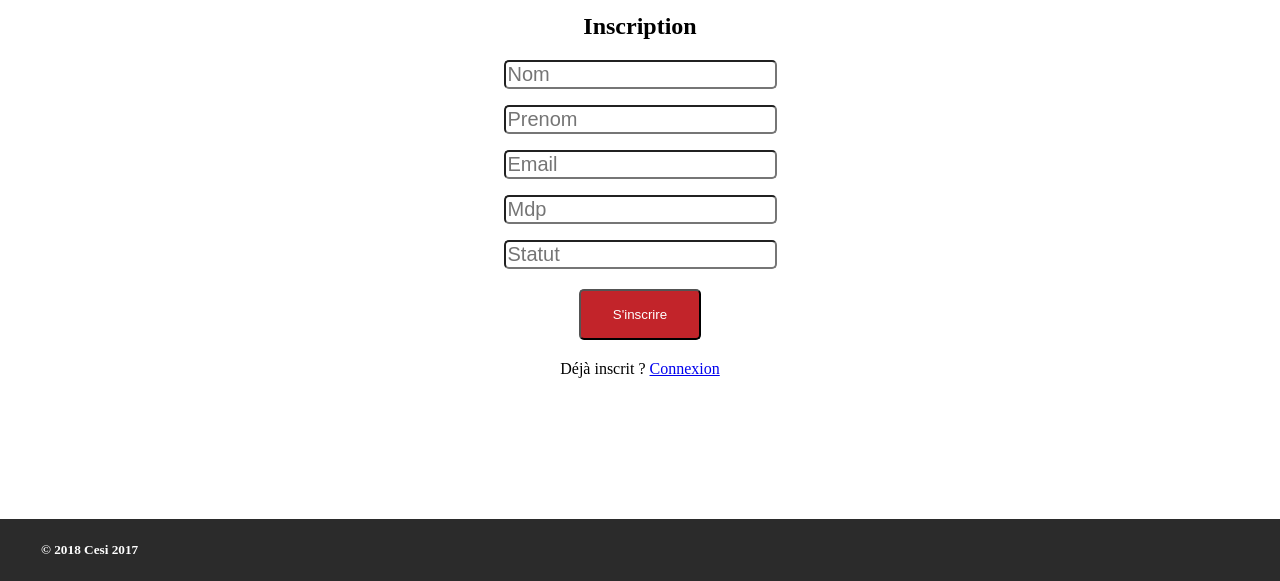
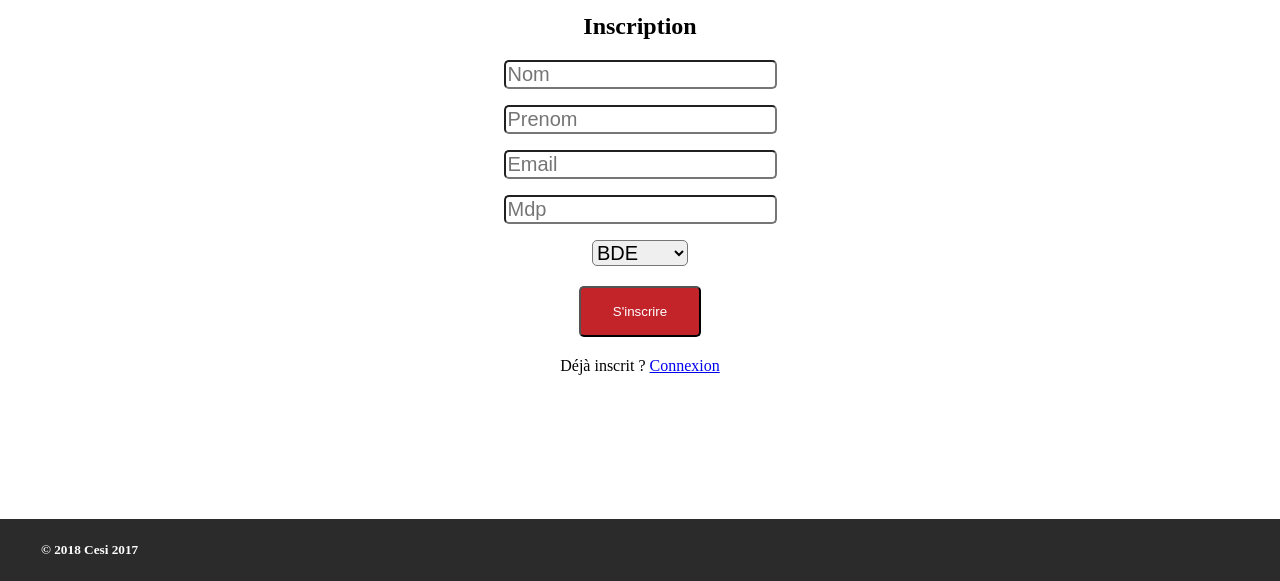
Before and after one commit to pierre-geeraert/Projet_web, a PHP site: page /inscription.php in a window 1280 px wide. Shown: the part 327-908 px from the top of the page. Run offline with PHP 8.4, Linux system fonts and the light colour scheme; a user stored in the database is signed in.

Commit message:
menu déroulant statut

```diff
--- a/Projet/inscription.php
+++ b/Projet/inscription.php
@@ -50,8 +50,15 @@
                                     <input id="Mdp" class="champ" name="Mdp" required="required" type="password"  placeholder="Mdp" onBlur="verifMotdepasse(this)"/>
                         </p>
                         <p>
-                                    <label for="statutsignup" class="uname"  > </label>
-                                    <input id="Statut" class="champ" name="Statut" required="required" type="text" placeholder="Statut" />
+                            <select id="Statut" class="champ" name="Statut" required="required" type="text" placeholder="Statut">
+
+                                <option>BDE</option>
+
+                                <option>Etudiant</option>
+
+                                <option>Tuteur</option>
+
+                            </select>
 						</p>
 
 						<p class="signin button">
```
